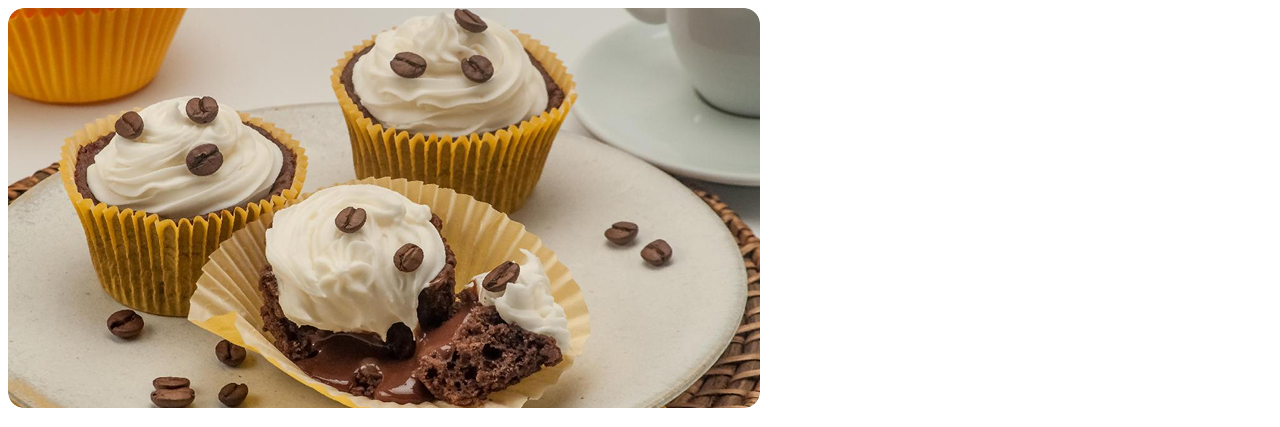
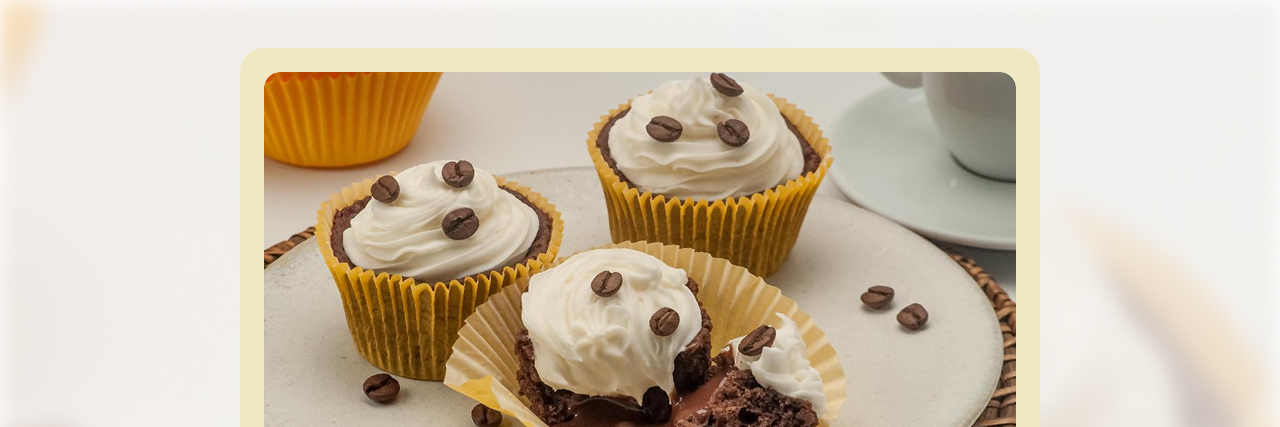
Before and after one commit to mkalyl/Rocket-Seat, a plain HTML site: page página receita/receita.html in a window 1280 px wide. Shown: the top 427 px of the page. Drawn offline with Linux system fonts and the light colour scheme.

Commit message:
Background

```diff
--- a/página receita/style.css
+++ b/página receita/style.css
@@ -1,3 +1,17 @@
+body {
+  background-image: url('assets/bg-image.jpg');
+  background-size: cover;
+  background-repeat: no-repeat;
+}
+#page {
+  box-sizing: border-box;
+  width: 800px;
+  padding: 24px;
+  background-color: #F0E8C2;
+  border-radius: 24px;
+  margin: 48px auto;
+}
+
 img {
   border-radius: 16px;
 }
```
